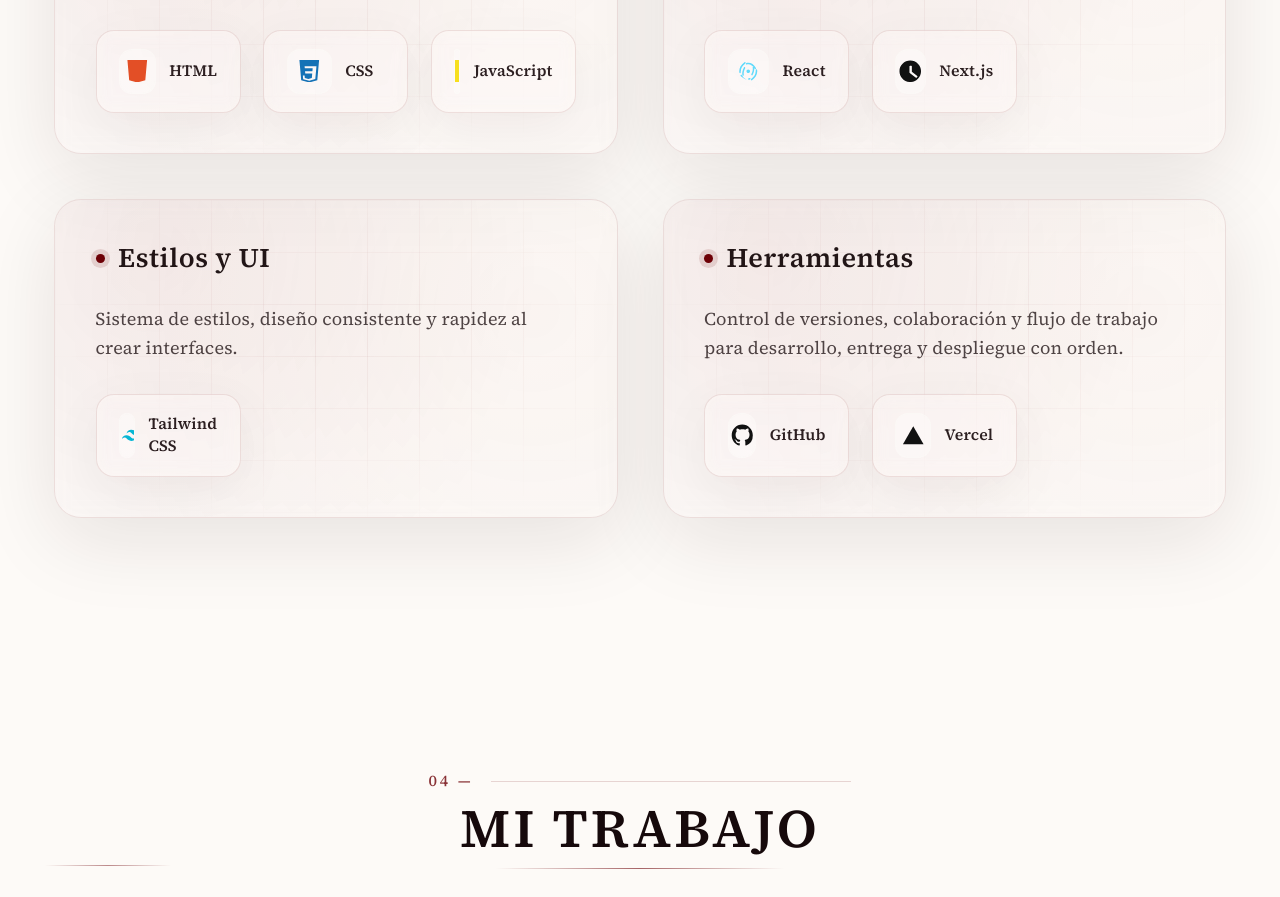
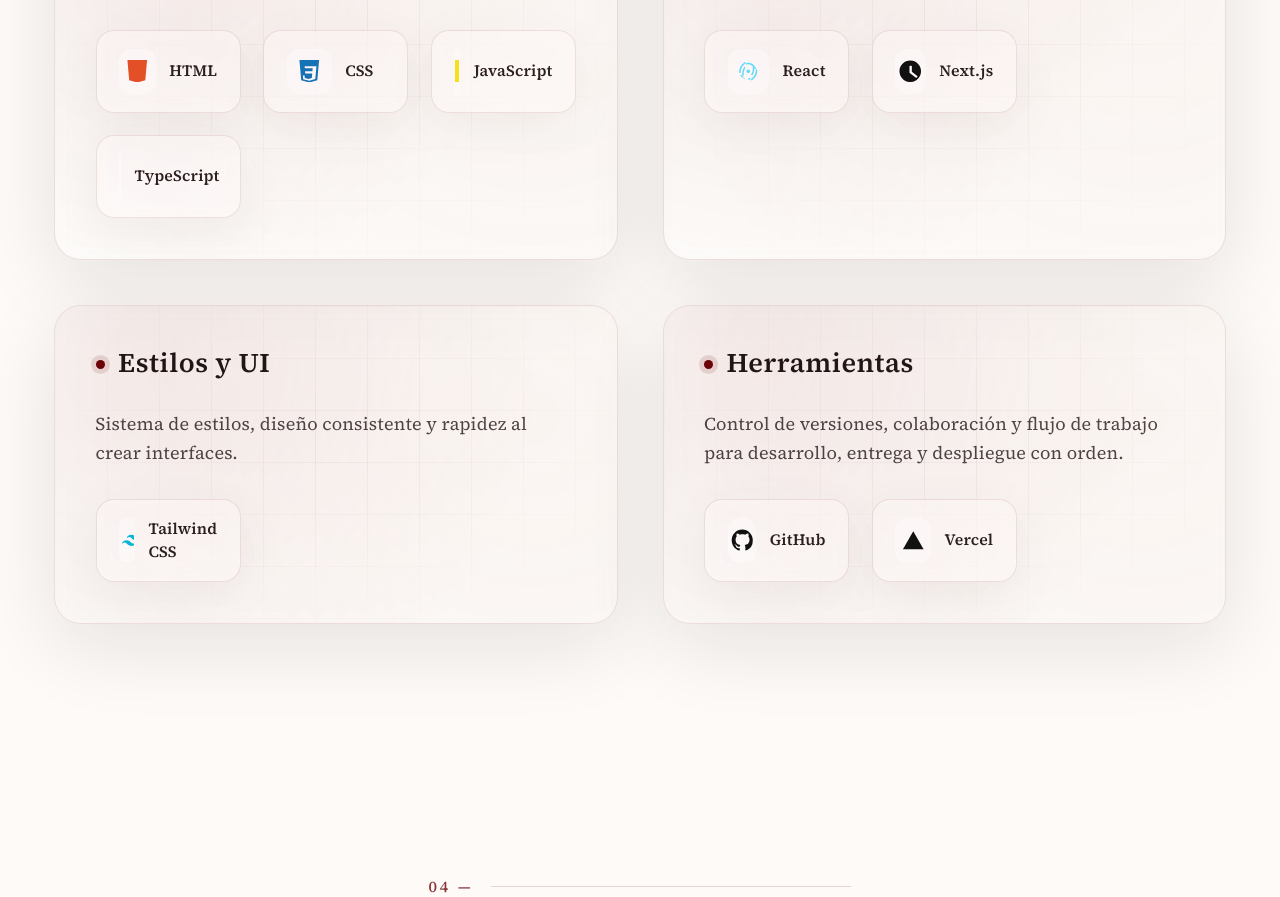
Before and after one commit to AlejandraMontillaucc/Mi-Portafolio-, a Next.js app: page / in a window 1280 px wide. Shown: the part 3640-4537 px from the top of the page. Built offline with nearby package versions, Linux system fonts and the light colour scheme; no server answers.

Commit message:
agregando typescript

```diff
--- a/components/Skills.tsx
+++ b/components/Skills.tsx
@@ -34,6 +34,14 @@ function JavaScriptLogo({ className }: { className?: string }) {
   return (
     <svg viewBox="0 0 24 24" aria-hidden="true" className={className} fill="currentColor">
       <path d="M0 0v24h24V0H0zm13.2 19.2c0 2.31-1.35 3.36-3.33 3.36-1.79 0-2.82-.93-3.36-2.04l1.82-1.1c.35.62.67 1.14 1.44 1.14.73 0 1.2-.29 1.2-1.41v-7.62h2.23v7.67zm6.93 3.36c-2.06 0-3.39-.98-4.04-2.27l1.82-1.05c.48.78.11 1.44 1.65 1.44.79 0 1.29-.4 1.29-.95 0-.66-.52-.89-1.39-1.27l-.48-.2c-1.38-.59-2.3-1.33-2.3-2.89 0-1.44 1.1-2.54 2.82-2.54 1.23 0 2.11.43 2.75 1.55l-1.75 1.12c-.38-.66-.8-.92-1-.92-.51 0-.83.32-.83.74 0 .52.32.74 1.05 1.06l.48.2c1.62.7 2.54 1.41 2.54 3 0 1.72-1.35 2.66-3.16 2.66z" />
+    </svg>
+  );
+}
+
+function TypeScriptLogo({ className }: { className?: string }) {
+  return (
+    <svg viewBox="0 0 24 24" aria-hidden="true" className={className} fill="currentColor">
+      <path d="M1.5 1.5h21v21h-21v-21zm11.7 10.2v1.8h-3v8.1H8.1v-8.1H5.1v-1.8h8.1zm3.12 10.98c-1.8 0-3.12-.9-3.6-2.34l1.8-.96c.3.78.78 1.32 1.74 1.32.84 0 1.38-.42 1.38-1.02 0-.72-.6-.96-1.62-1.38l-.54-.24c-1.56-.66-2.58-1.5-2.58-3.3 0-1.62 1.26-2.88 3.24-2.88 1.41 0 2.43.48 3.15 1.77l-1.68 1.08c-.36-.66-.78-.96-1.47-.96-.69 0-1.14.42-1.14.96 0 .66.45.9 1.5 1.32l.54.24c1.83.78 2.85 1.56 2.85 3.42 0 1.95-1.53 3-3.57 3z" />
     </svg>
   );
 }
@@ -135,6 +143,7 @@ export default function Skills() {
       { name: 'HTML', brand: '#E34F26', glow: 'rgba(227,79,38,0.34)', Logo: HtmlLogo },
       { name: 'CSS', brand: '#1572B6', glow: 'rgba(21,114,182,0.30)', Logo: CssLogo },
       { name: 'JavaScript', brand: '#F7DF1E', glow: 'rgba(247,223,30,0.28)', Logo: JavaScriptLogo },
+      { name: 'TypeScript', brand: '#3178C6', glow: 'rgba(49,120,198,0.28)', Logo: TypeScriptLogo },
     ];
 
     const frameworks: Tech[] = [
```
